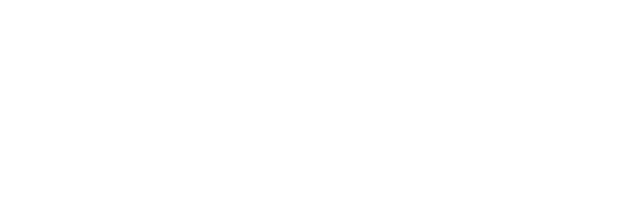
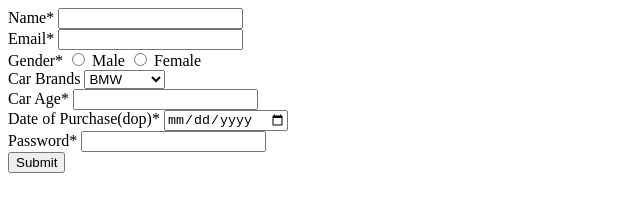
Before and after one commit to acciojob/car-insurance-form-1Prathima, a website: page main.html in a window 1280 px wide. Shown: the whole page, without its empty margins (0-640 px from the left). Drawn offline with Linux system fonts and the light colour scheme.

Commit message:
created a submission

```diff
--- a/main.html
+++ b/main.html
@@ -8,7 +8,49 @@
 
 <body>
 	<!-- the entire body must be written by student -->
-    <script type="text/javascript" src="./script.js">
+    <form action="#" method="post">
+		<label for="name">Name*</label>
+		<input id="name" name="name" type="text" required>
+		<br>
+
+		<label for="email">Email*</label>
+		<input id="email" name="email" type="email" required>
+		<br>
+
+		<label for="gender">Gender*</label>
+		<input id="gender_m" name="gender" type="radio" required>
+		<label for="gender_m">Male</label>
+		<input id="gender_f" name="gender" type="radio" required>
+		<label for="gender_f">Female</label>
+		<br>
+
+		<label for="cars">Car Brands</label>
+		<select id="cars" name="cars">
+			<option value="bmw">BMW</option>
+			<option value="audi">Audi</option>
+			<option value="mercedez">Mercedez</option>
+		</select>
+		<br>
+
+		<label for="carage">Car Age*</label>
+		<input id="carage" name="carage" type="number" required>
+		<br>
+
+		<label for="dop">Date of Purchase(dop)*</label>
+		<input id="dop" name="dop" type="date" required>
+		<br>
+
+		<label for="password">Password*</label>
+		<input id="password" name="password" type="password" required>
+		<br>
+
+		<button type="submit" value="Submit">Submit</button>
+
+
+	</form>
+
+
+	<script type="text/javascript" src="./script.js">
 </script>
 
 </body>
```
